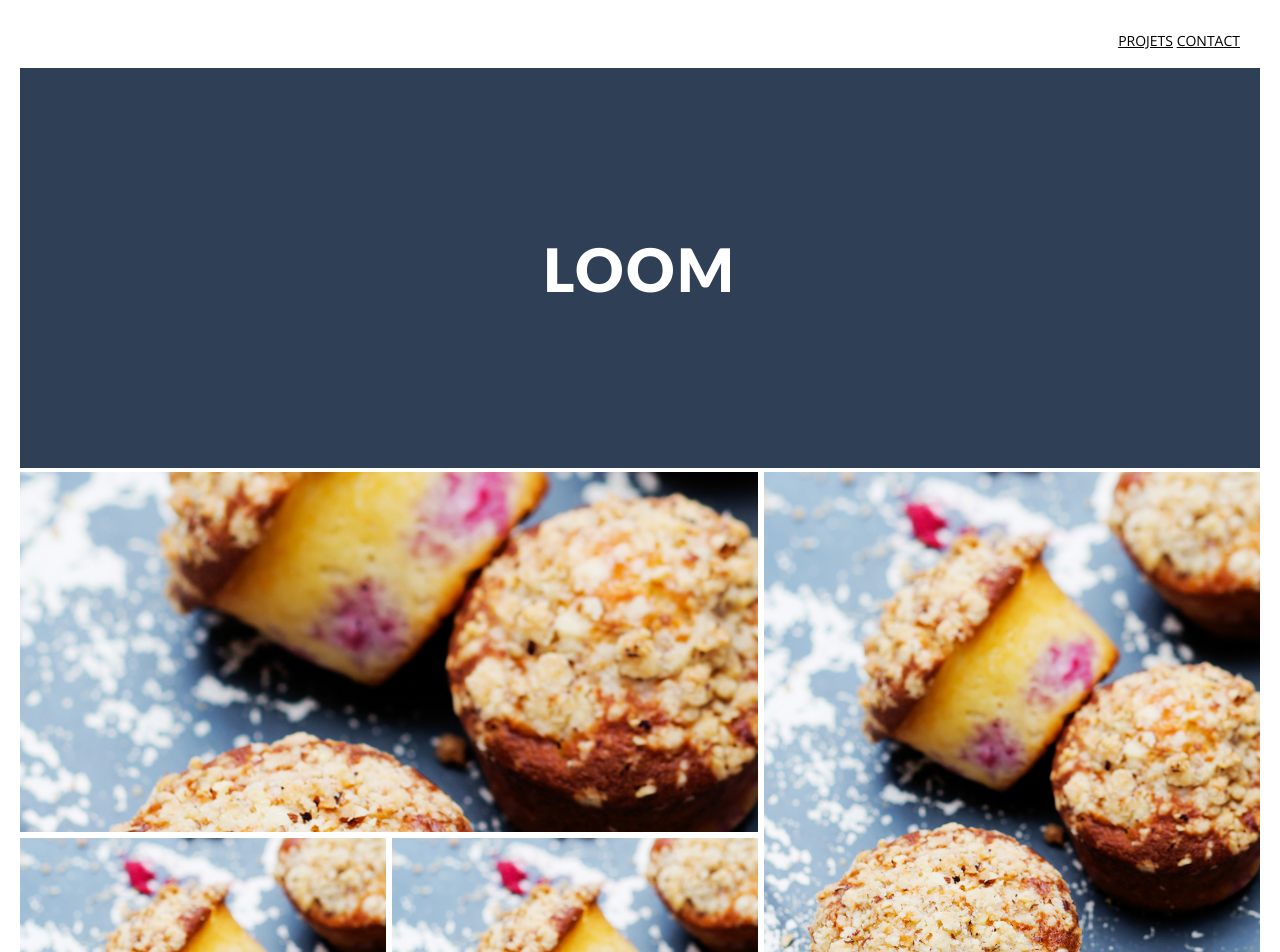
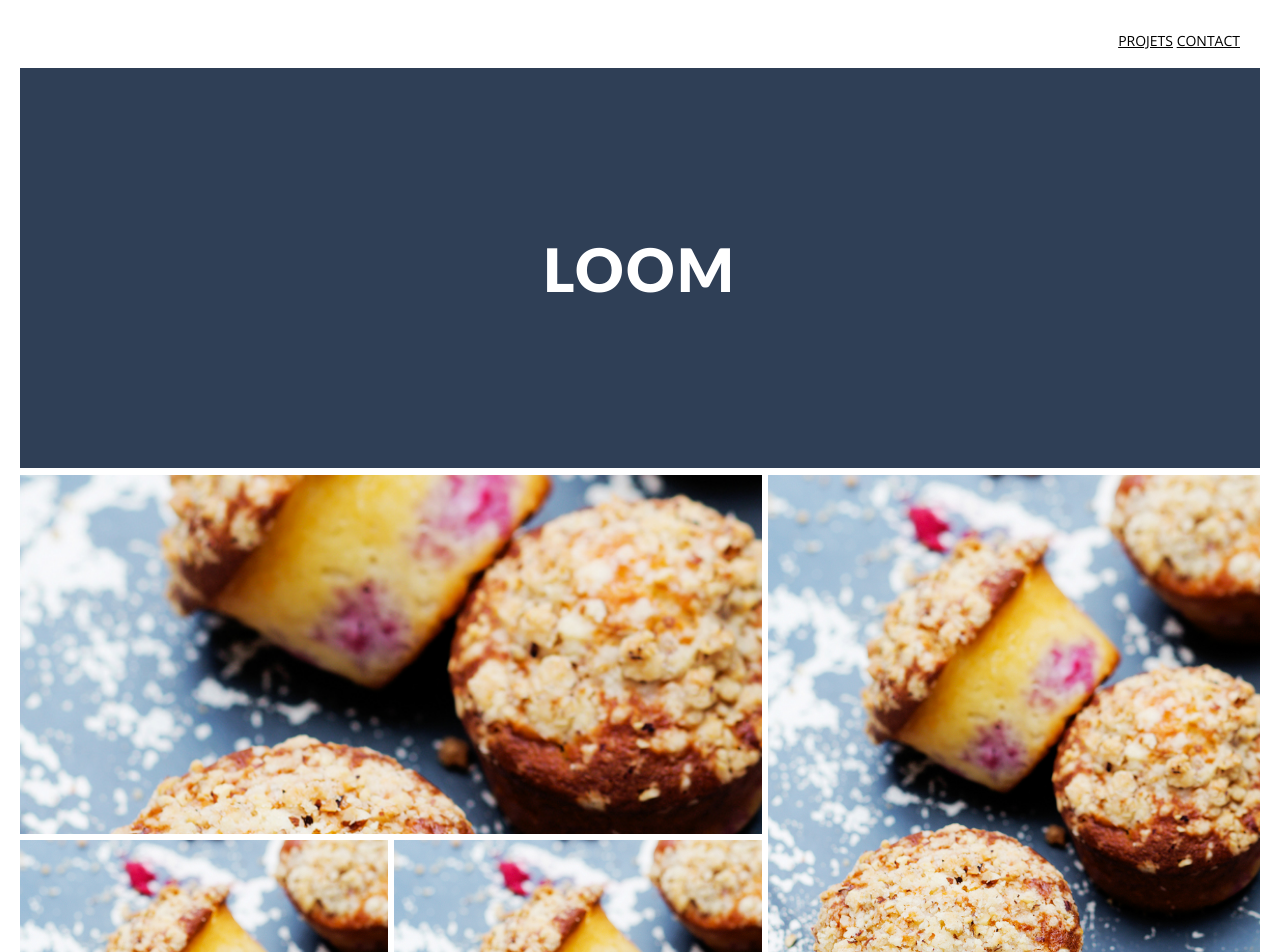
Before and after one commit to ElsaGuilitch/elsaguilitch.github.io, a Jekyll site: the page built from project-loom.md, in a window 1280 px wide. Shown: the top 952 px of the page. Built offline with Jekyll 4.4.1, drawn with Linux system fonts in a browser that asks for light colours.

Commit message:
Refactor loom's mosaic

```diff
--- a/_sass/_project-loom.scss
+++ b/_sass/_project-loom.scss
@@ -11,37 +11,41 @@
 
     ul.mosaic-list {
       font-size: 0;
-       // margin: 0 -$margin;
+      margin-left: -$margin-mosaic;
+      margin-right: -$margin-mosaic;
 
-       li.mosaic-item {
+      li.mosaic-item {
         display: inline-block;
         vertical-align: top;
 
         &.first {
           width: 60%;
-          padding-right: $margin-mosaic * 2;
           box-sizing: border-box;
         }
         &.second { width: 40%; }
 
         div.mosaic-item-image {
           position: relative;
-          margin-bottom: $margin-mosaic * 2;
 
-          .content {
+          &:before {
+            display: inline-block;
+            content: "";
+            width: 100%;
+          }
+
+          > .content {
+            position: absolute;
+            top: $margin-mosaic;
+            left: $margin-mosaic;
+            right: $margin-mosaic;
+            bottom: $margin-mosaic;
             background-repeat: no-repeat;
             background-size: cover;
             background-position: center center;
             background-color: $gray;
-
-            &:before {
-              display: inline-block;
-              content: "";
-              width: 100%;
-            }
           }
 
-          &.hanger .content:before {
+          &.hanger:before {
             $height: 200px;
             $width: 410px;
             padding-top: ($height / $width) * 100%;
@@ -53,7 +57,7 @@
             padding-right: 3px;
             box-sizing: border-box;
 
-             .content:before {
+             &:before {
               $height: 490px;
               $width: 410px;
               padding-top: ($height / $width) * 100%;
@@ -66,19 +70,17 @@
             padding-left: 3px;
             box-sizing: border-box;
 
-            .content:before {
+            &:before {
               $height: 490px;
               $width: 410px;
               padding-top: ($height / $width) * 100%;
             }
           }
 
-          &.up  {
-             .content:before {
-              $height: 490px;
-              $width: 410px;
-              padding-top: ($height / $width) * 100%;
-            }
+          &.up:before {
+            $height: 490px;
+            $width: 410px;
+            padding-top: ($height / $width) * 100%;
           }
         }
       }
```
Also changed, not shown: project-loom.md (+4 -8 lines).
